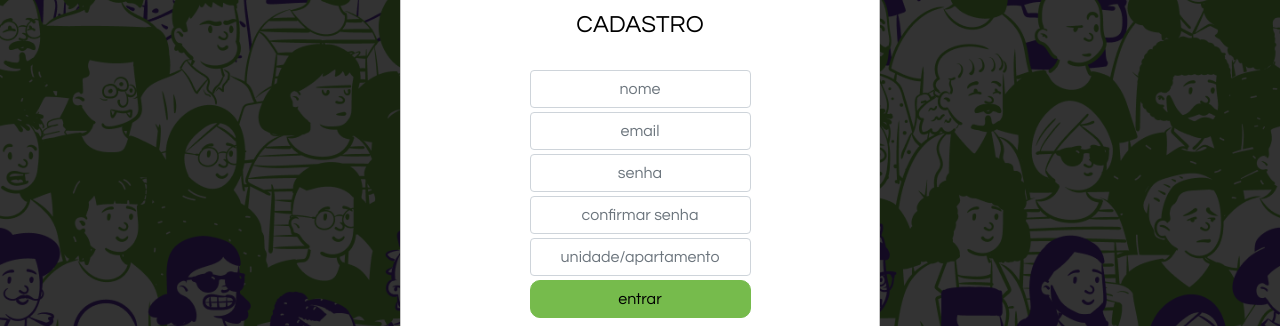
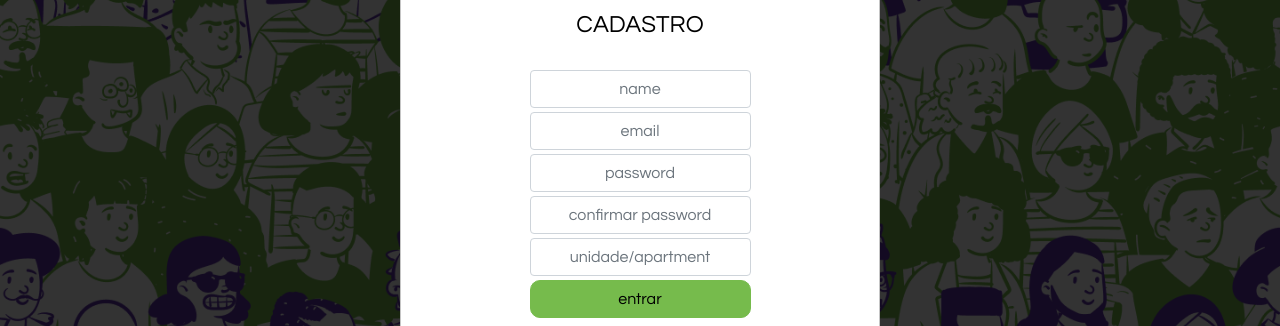
Before and after one commit to carreirodev/parrot, a React (Vite) app in the folder WEB/: page /cadastro in a window 1280 px wide. Shown: the part 318-644 px from the top of the page. Built offline with nearby package versions, Linux system fonts and the light colour scheme.

Commit message:
cadastro e login

```diff
--- /dev/null
+++ b/WEB/src/api.ts
@@ -0,0 +1,27 @@
+import axios from "axios";
+import { User, SigIn, Post } from "./types";
+
+const api = axios.create({baseURL: "http://localhost:4000"});
+
+export const getUsers = ():Promise<User> =>{
+    return  api.get<User>(`/user/`).then(renponse=>renponse.data)
+}
+
+export const createUser2 = async (user: Omit<User, 'id'>): Promise<User> => {
+    try {
+        return await api.post("/usuario",user);
+    } catch (error) {
+        return error as unknown as User;
+    }
+
+}
+
+export const loginUser = async (signIn: SigIn) => {
+    try {
+        const response = await api.post("/login",signIn);
+        return response.data
+    } catch (error) {
+        return error;
+    }
+
+}
--- a/WEB/src/components/FormCadastro/index.tsx
+++ b/WEB/src/components/FormCadastro/index.tsx
@@ -3,23 +3,24 @@ import { Button, Form, FormControl, FormGroup, Alert } from "react-bootstrap";
 import { Link, useNavigate } from "react-router-dom";
 import { useFormik } from "formik";
 import * as Yup from "yup";
+import { createUser2 } from '../../api';
 import logo from '../../assets/logoForm.png'
 import "./styles.css";
 
 const validationSchema = Yup.object({
-	nome: Yup.string().required("Preencha esse campo com o seu nome!"),
+	name: Yup.string().required("Preencha esse campo com o seu name!"),
 	email: Yup.string()
 		.email("Por favor, utilize um email válido!")
 		.required("Por favor, insira seu email"),
-	senha: Yup.string()
-		.required("Por favor, preencha esse campo com sua senha")
-		.min(8, "Sua senha deve ter no mínimo 8 caracteres")
-		.max(12, "Sua senha deve ter no máximo 12 caracteres"),
-	confirmarSenha: Yup.string()
-		.oneOf([Yup.ref("senha"), null], "Preencha os campos com senhas iguais!")
-		.required("Por favor, preencha esse campo com sua senha novamente"),
-	apartamento: Yup.string().required(
-		"Por favor, preencha esse campo com o número da sua unidade/apartamento"
+	password: Yup.string()
+		.required("Por favor, preencha esse campo com sua password")
+		.min(8, "Sua password deve ter no mínimo 8 caracteres")
+		.max(12, "Sua password deve ter no máximo 12 caracteres"),
+	confirmarpassword: Yup.string()
+		.oneOf([Yup.ref("password"), null], "Preencha os campos com passwords iguais!")
+		.required("Por favor, preencha esse campo com sua password novamente"),
+	apartment: Yup.string().required(
+		"Por favor, preencha esse campo com o número da sua unidade/apartment"
 	),
 });
 
@@ -27,20 +28,27 @@ const FormCadastro: React.FC = () => {
 
 	const formik = useFormik({
         initialValues: {
-            nome:'',
+            name:'',
             email:'',
-            senha: '',
-			confirmarSenha: '',
-			apartamento: '',
+            password: '',
+			confirmarpassword: '',
+			apartment: '',
         },
         validationSchema,
         onSubmit: async values => {
-			// FALTA COMPLETAR
+			const a = await createUser2({
+				name: values.name,
+				password: values.password,
+				email: values.email,
+				apartment: parseInt(values.apartment),
+			  })
+			  console.log(a);
+
 		  }
 		})
 
 	return(
-		<Form id="formulario"
+		<Form onSubmit={formik.handleSubmit} id="formulario"
 		>
 				<img src={logo} alt="logo do parrot" />
 
@@ -48,15 +56,15 @@ const FormCadastro: React.FC = () => {
 
 			<FormGroup className="mb-1">
 				<FormControl
-					id="nome"
+					id="name"
 					type="text"
-					placeholder="nome"
-					value={formik.values.nome}
+					placeholder="name"
+					value={formik.values.name}
 					onChange={formik.handleChange}
-					isInvalid={formik.touched.nome && !!formik.errors.nome}
-					isValid={formik.touched.nome && !formik.errors.nome}
+					isInvalid={formik.touched.name && !!formik.errors.name}
+					isValid={formik.touched.name && !formik.errors.name}
 				/>
-				{formik.errors.nome && <span>{formik.errors.nome}</span>}
+				{formik.errors.name && <span>{formik.errors.name}</span>}
 			</FormGroup>
 			<FormGroup className="mb-1">
 				<FormControl
@@ -72,43 +80,43 @@ const FormCadastro: React.FC = () => {
 			</FormGroup>
 			<FormGroup className="mb-1">
 				<FormControl
-					id="senha"
+					id="password"
 					type="password"
-					placeholder="senha"
-					value={formik.values.senha}
+					placeholder="password"
+					value={formik.values.password}
 					onChange={formik.handleChange}
-					isInvalid={formik.touched.senha && !!formik.errors.senha}
-					isValid={formik.touched.senha && !formik.errors.senha}
+					isInvalid={formik.touched.password && !!formik.errors.password}
+					isValid={formik.touched.password && !formik.errors.password}
 				/>
-				{formik.errors.senha && <span>{formik.errors.senha}</span>}
+				{formik.errors.password && <span>{formik.errors.password}</span>}
 			</FormGroup>
 			<FormGroup className="mb-1">
 				<FormControl
-					id="confirmarSenha"
+					id="confirmarpassword"
 					type="password"
-					placeholder="confirmar senha"
-					value={formik.values.confirmarSenha}
+					placeholder="confirmar password"
+					value={formik.values.confirmarpassword}
 					onChange={formik.handleChange}
 					isInvalid={
-						formik.touched.confirmarSenha && !!formik.errors.confirmarSenha
+						formik.touched.confirmarpassword && !!formik.errors.confirmarpassword
 					}
 					isValid={
-						formik.touched.confirmarSenha && !formik.errors.confirmarSenha
+						formik.touched.confirmarpassword && !formik.errors.confirmarpassword
 					}
 				/>
-				{formik.errors.confirmarSenha && <span>{formik.errors.confirmarSenha}</span>}
+				{formik.errors.confirmarpassword && <span>{formik.errors.confirmarpassword}</span>}
 			</FormGroup>
 			<FormGroup className="mb-1">
 				<FormControl
-					id="apartamento"
+					id="apartment"
 					type="text"
-					placeholder="unidade/apartamento"
-					value={formik.values.apartamento}
+					placeholder="unidade/apartment"
+					value={formik.values.apartment}
 					onChange={formik.handleChange}
-					isInvalid={formik.touched.apartamento && !!formik.errors.apartamento}
-					isValid={formik.touched.apartamento && !formik.errors.apartamento}
+					isInvalid={formik.touched.apartment && !!formik.errors.apartment}
+					isValid={formik.touched.apartment && !formik.errors.apartment}
 				/>
-				{formik.errors.apartamento && <span>{formik.errors.apartamento}</span>}
+				{formik.errors.apartment && <span>{formik.errors.apartment}</span>}
 			</FormGroup>
 
 			<Button className="mb-3" type="submit" id="botao-formulario">
@@ -118,14 +126,14 @@ const FormCadastro: React.FC = () => {
 			{formik.errors.email && formik.touched.email && (
 				<Alert style={{ marginTop: 15 }} variant="danger">
 					{formik.errors.email}
-					{formik.errors.senha && formik.touched.senha && (
+					{formik.errors.password && formik.touched.password && (
 						<Alert style={{ marginTop: 15 }} variant="danger">
-							{formik.errors.senha}
+							{formik.errors.password}
 						</Alert>
 					)}
-					{formik.errors.confirmarSenha && formik.touched.confirmarSenha && (
+					{formik.errors.confirmarpassword && formik.touched.confirmarpassword && (
 						<Alert style={{ marginTop: 15 }} variant="danger">
-							{formik.errors.confirmarSenha}
+							{formik.errors.confirmarpassword}
 						</Alert>
 					)}
 				</Alert>
@@ -138,4 +146,4 @@ const FormCadastro: React.FC = () => {
 	);
 };
 
-export default FormCadastro
+export default FormCadastro;
--- a/WEB/src/components/FormLogin/index.tsx
+++ b/WEB/src/components/FormLogin/index.tsx
@@ -3,13 +3,14 @@ import { Button, Form, FormControl, FormGroup } from "react-bootstrap";
 import { Link } from "react-router-dom";
 import { useFormik } from 'formik';
 import * as Yup from 'yup';
+import { loginUser } from '../../api';
 import "../../global/styles.css";
 
 const validationSchema = Yup.object({
 	email: Yup.string()
 		.email("Por favor, utilize um email válido!")
 		.required("Por favor, insira seu email"),
-	senha: Yup.string()
+	password: Yup.string()
 		.required("Por favor, preencha esse campo com sua senha")
 		.min(8, "Sua senha deve ter no mínimo 8 caracteres")
 		.max(12, "Sua senha deve ter no máximo 12 caracteres"),
@@ -20,16 +21,19 @@ const FormLogin: React.FC = () => {
 	const formik = useFormik({
         initialValues: {
             email:'',
-            senha: ''
+            password: ''
         },
         validationSchema,
         onSubmit: async values => {
-			// FALTA COMPLETAR
+			console.log(values);
+
+			const a = await loginUser(values)
+			  console.log(values);
 		  }
 		})
 
 	return (
-		<Form id="formulario">
+		<Form onSubmit={formik.handleSubmit} id="formulario">
 			<h3>LOGIN</h3>
 
 			<FormGroup className="mb-3">
@@ -46,19 +50,19 @@ const FormLogin: React.FC = () => {
 			</FormGroup>
 			<FormGroup className="mb-3">
 			<FormControl
-					id="senha"
+					id="password"
 					type="password"
 					placeholder="senha"
-					value={formik.values.senha}
+					value={formik.values.password}
 					onChange={formik.handleChange}
-					isInvalid={formik.touched.senha && !!formik.errors.senha}
-					isValid={formik.touched.senha && !formik.errors.senha}
+					isInvalid={formik.touched.password && !!formik.errors.password}
+					isValid={formik.touched.password && !formik.errors.password}
 				/>
-				{formik.errors.senha && <span>{formik.errors.senha}</span>}
+				{formik.errors.password && <span>{formik.errors.password}</span>}
 			</FormGroup>
 
 			<Button className="mb-3" type="submit" id="botao-formulario">
-				entrar
+				login
 			</Button>
 
 			<Link to="/cadastro" id="botao-inicial">cadastre-se</Link>
--- /dev/null
+++ b/WEB/src/types/index.ts
@@ -0,0 +1,18 @@
+export interface User{
+    id: number;
+    name: string;
+    email: string;
+    password: string;
+    apartment: string | number;
+}
+
+export interface SigIn{
+    email: string,
+    password: string,
+}
+
+export interface Post{
+    userId: number;
+    texto: string;
+    createdAt: Date;
+}
```
